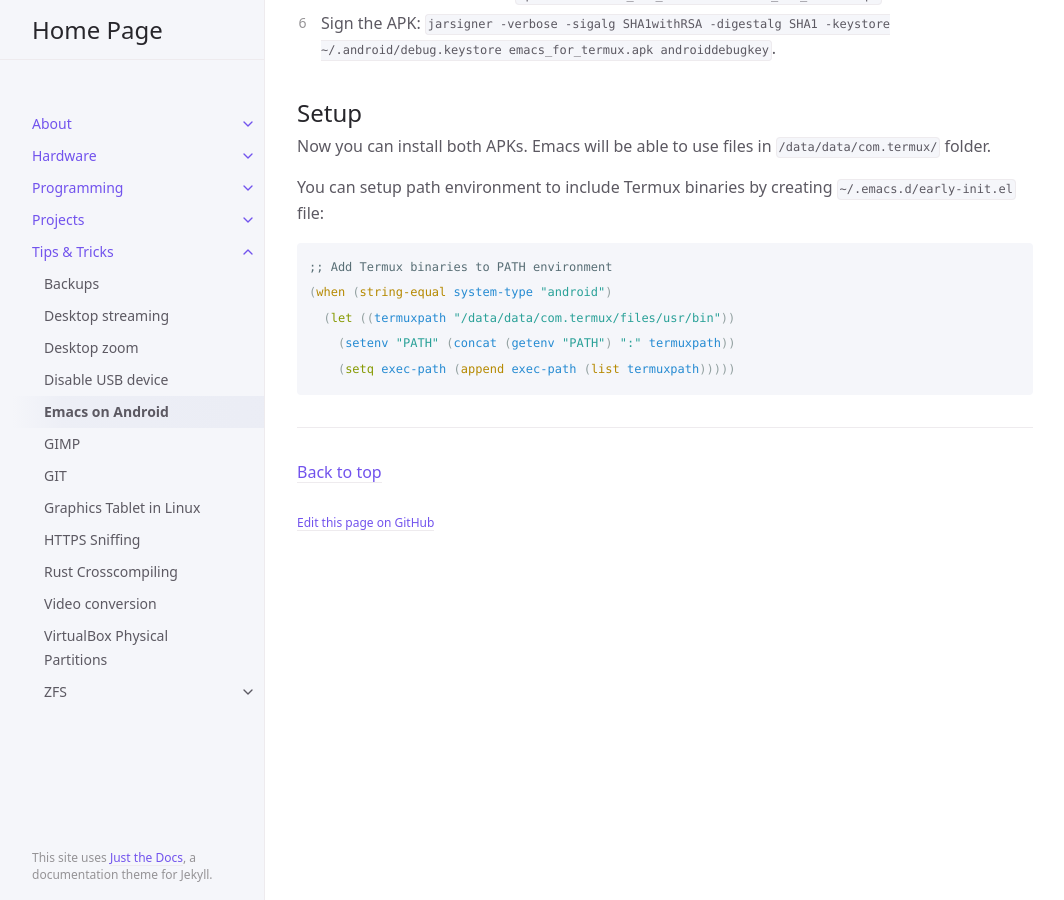
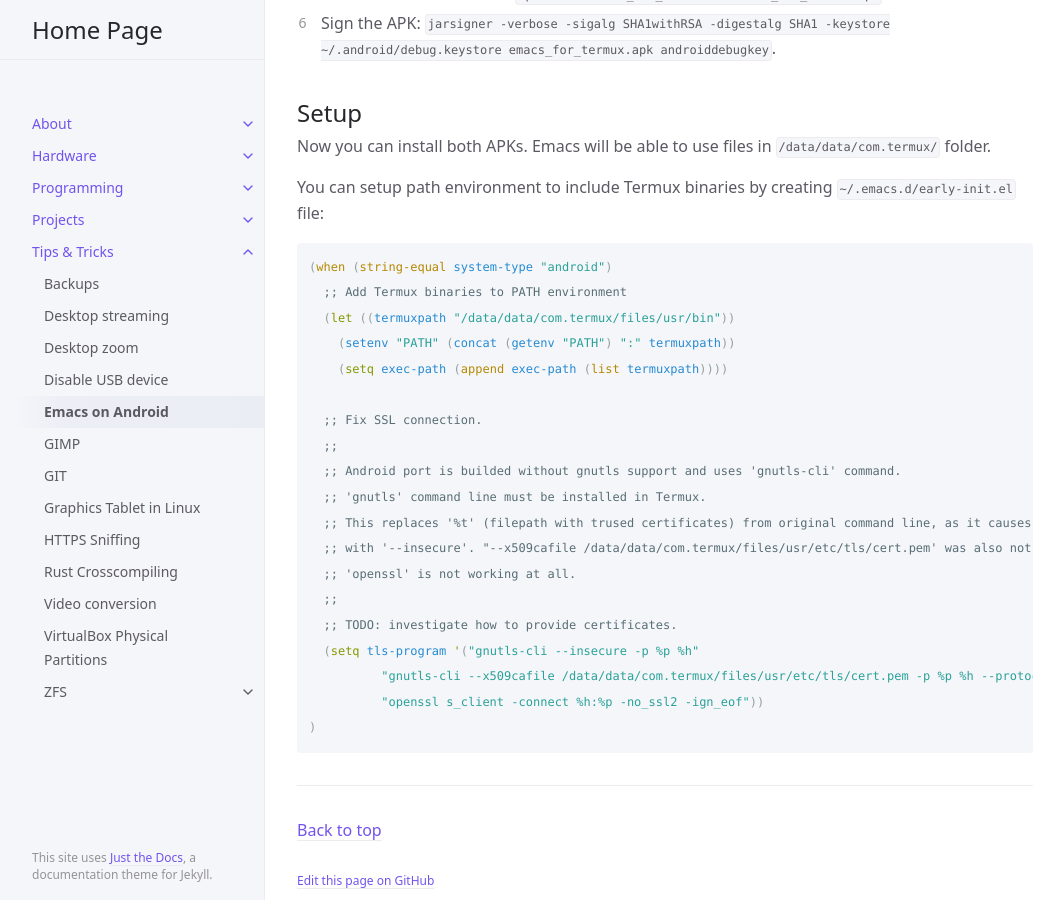
Before and after one commit to marek-g/marek-g.github.io, a Jekyll site: the page built from posts/tips_and_tricks/emacs_on_android.md, in a window 1280 px wide and 900 px high, scrolled down 1198 px. Shown: the whole window, without its empty margins (107-1171 px from the left). Built offline with Jekyll 4.4.1, drawn with Linux system fonts in a browser that asks for light colours.

Commit message:
Android Emacs - how to fix SSL connection

````diff
--- a/posts/tips_and_tricks/emacs_on_android.md
+++ b/posts/tips_and_tricks/emacs_on_android.md
@@ -50,9 +50,23 @@ Now you can install both APKs. Emacs will be able to use files in `/data/data/co
 You can setup path environment to include Termux binaries by creating `~/.emacs.d/early-init.el` file:
 
 ```elisp
-;; Add Termux binaries to PATH environment
 (when (string-equal system-type "android")
+  ;; Add Termux binaries to PATH environment
   (let ((termuxpath "/data/data/com.termux/files/usr/bin"))
     (setenv "PATH" (concat (getenv "PATH") ":" termuxpath))
-    (setq exec-path (append exec-path (list termuxpath)))))
+    (setq exec-path (append exec-path (list termuxpath))))
+
+  ;; Fix SSL connection.
+  ;;
+  ;; Android port is builded without gnutls support and uses 'gnutls-cli' command.
+  ;; 'gnutls' command line must be installed in Termux.
+  ;; This replaces '%t' (filepath with trused certificates) from original command line, as it causes the error
+  ;; with '--insecure'. "--x509cafile /data/data/com.termux/files/usr/etc/tls/cert.pem' was also not working".
+  ;; 'openssl' is not working at all.
+  ;;
+  ;; TODO: investigate how to provide certificates.
+  (setq tls-program '("gnutls-cli --insecure -p %p %h"
+          "gnutls-cli --x509cafile /data/data/com.termux/files/usr/etc/tls/cert.pem -p %p %h --protocols ssl3"
+          "openssl s_client -connect %h:%p -no_ssl2 -ign_eof"))
+)
 ```
````
